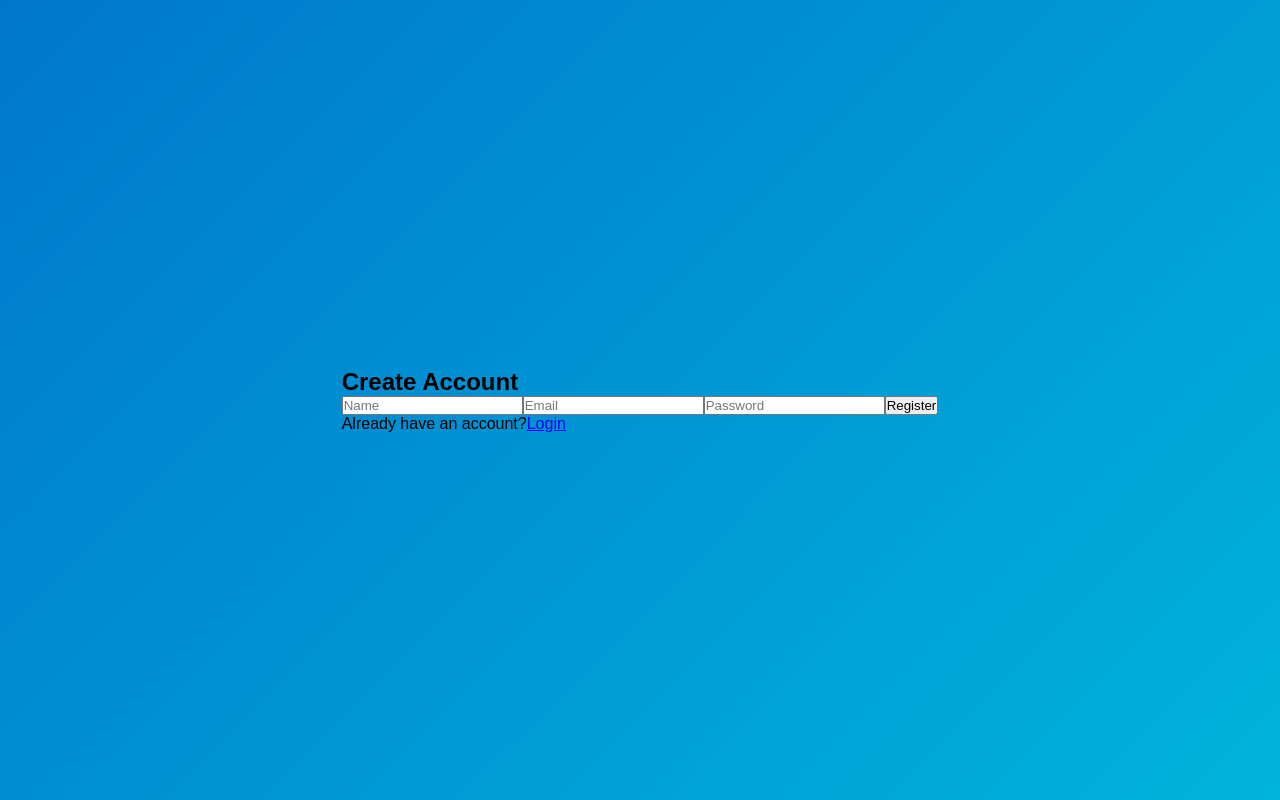
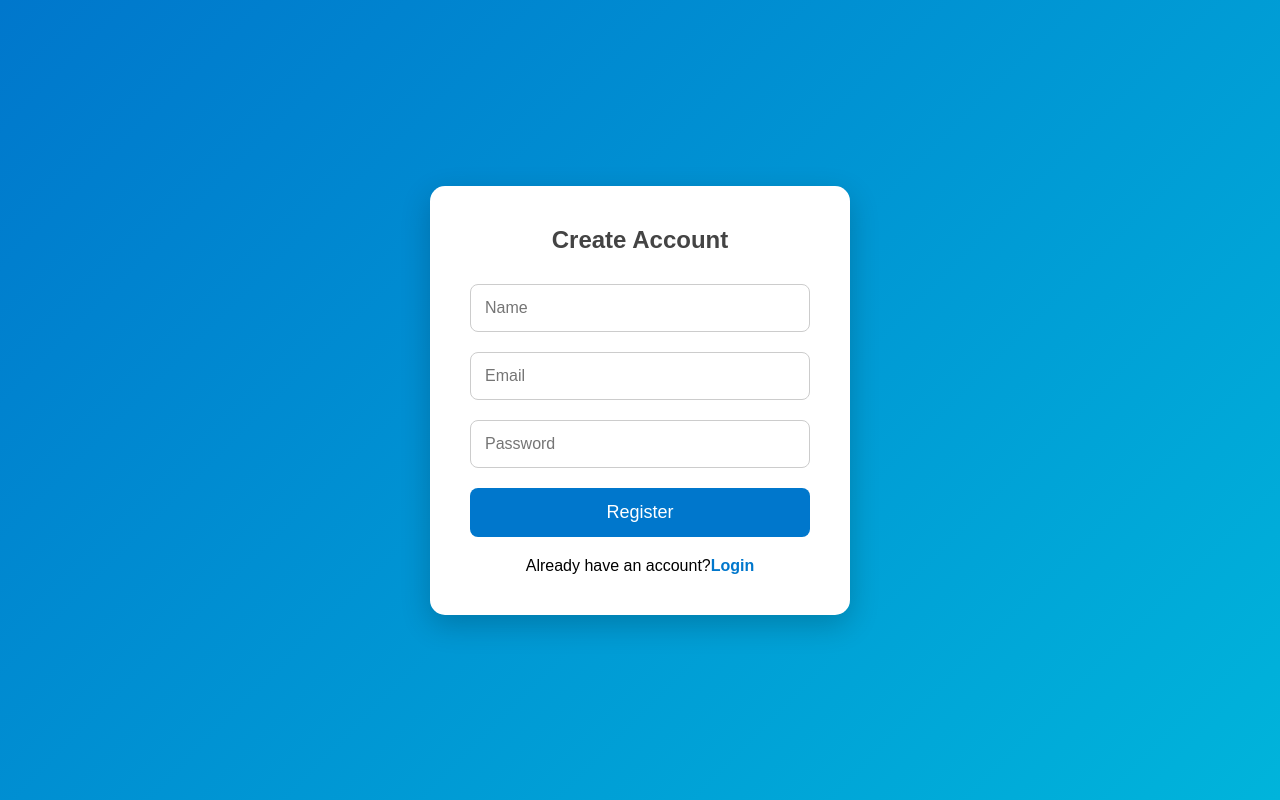
Before and after one commit to mastanshareefshaik5-ms/Secure-Your-Health, a React (Vite) app in the folder Frontend/: page /register in a window 1280 px wide. Built offline with nearby package versions, Linux system fonts and the light colour scheme.

Commit message:
Frontend

```diff
--- a/Frontend/src/Components/Register/Register.jsx
+++ b/Frontend/src/Components/Register/Register.jsx
@@ -2,6 +2,7 @@ import { useState } from "react";
 import { useNavigate, Link } from "react-router-dom";
 import API from "../../api/api";
 import "./Register.css";
+import { toast } from "react-toastify";
 
 function Register() {
 
@@ -30,7 +31,7 @@ function Register() {
 
       await API.post("/auth/register", form);
 
-      alert("Registration Successful");
+      toast.success("Registration Successful");
 
       navigate("/login");
 
@@ -45,7 +46,7 @@ function Register() {
 
     <div className="login-container">
 
-      <form className="login-form" onSubmit={handleSubmit}>
+      <form className="login-box" onSubmit={handleSubmit}>
 
         <h2>Create Account</h2>
 
```
